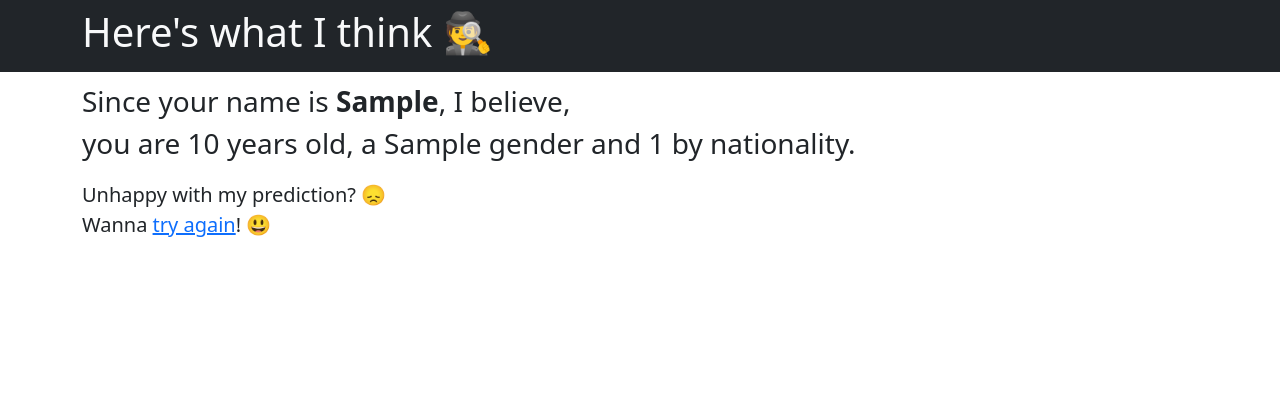
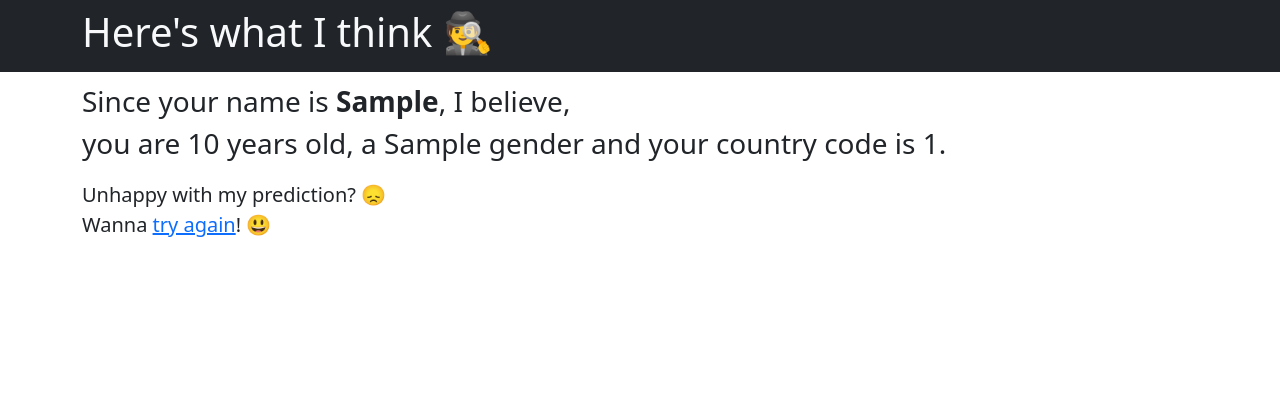
Before and after one commit to prakhar-srivastava-1/guess-age-gender, a Flask app: a page that uses templates/guess.html in a window 1280 px wide. Shown: the top 420 px of the page. Run offline with Flask 2, Linux system fonts and the light colour scheme; a database or web service that is not in the repository returns one stand-in record (values such as "Sample title"); data that the repository does not hold is empty.

Commit message:
update the language in template to match response returned

```diff
--- a/templates/guess.html
+++ b/templates/guess.html
@@ -17,8 +17,8 @@
         <div class="container fs-3">
             <p class="mt-2">
                 Since your name is <b>{{ name|title }}</b>, I believe,<br>
-                you are {{ age }} years old, a {{ gender }} and {{ nationality }}
-                by nationality.
+                you are {{ age }} years old, a {{ gender }} and your country
+                code is {{ nationality }}.
             </p>
             <p class="fs-5">
                 Unhappy with my prediction? 😞
```
